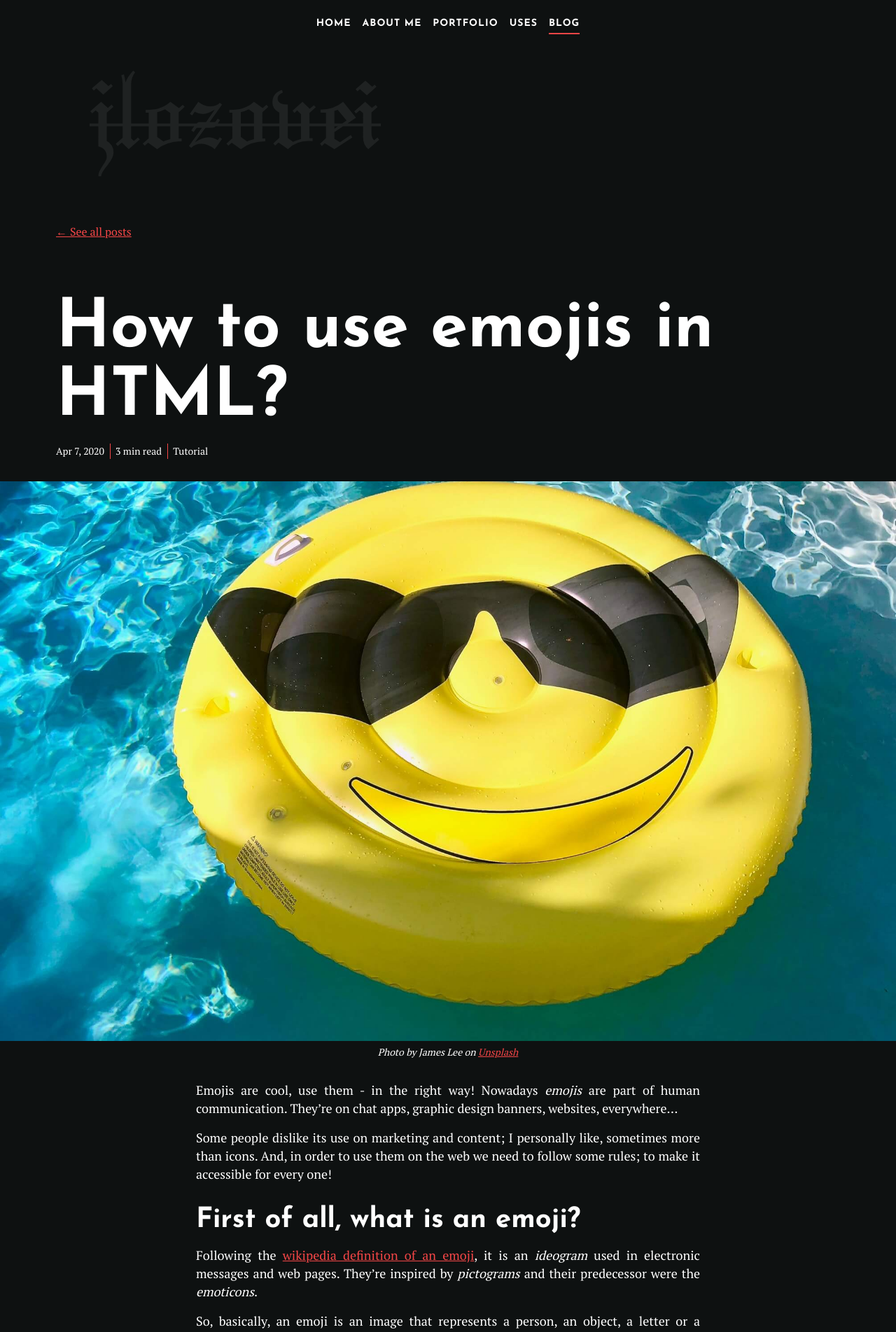
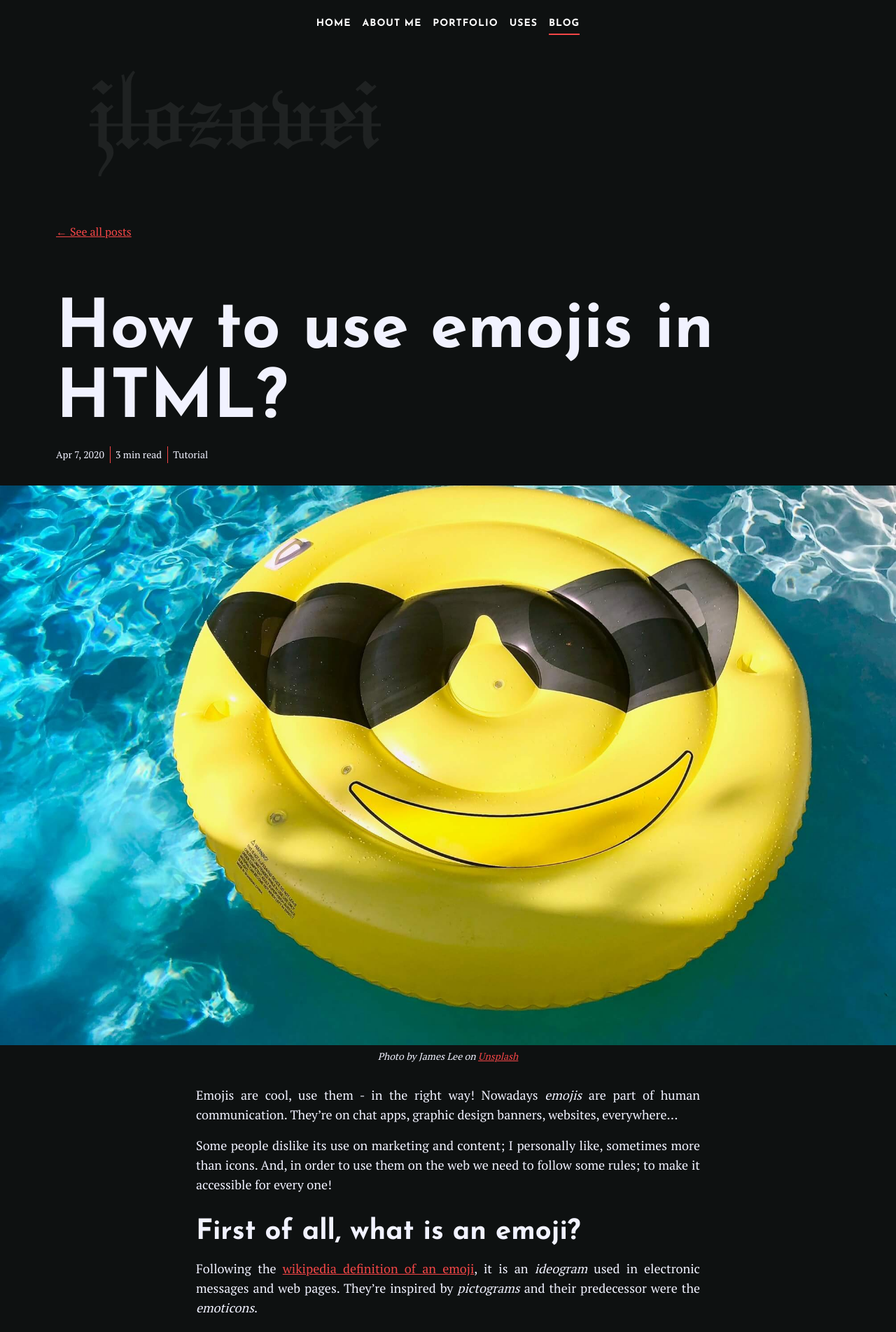
Before and after one commit to jlozovei/me, a Jekyll site: the page built from _posts/en/2020-04-07-how-to-use-emojis-in-html.md, in a window 1280 px wide. Shown: the top 1904 px of the page at 70% size. Built offline with Jekyll 4.4.1, drawn with Linux system fonts in a browser that asks for light colours; nearby versions of some CDN libraries; Markdown is read by kramdown in place of the engine named in the settings.

Commit message:
feat: update typo layout
- increase line-height
- update white shade for texts

```diff
--- a/_sass/generic/custom.scss
+++ b/_sass/generic/custom.scss
@@ -1,6 +1,6 @@
 body {
   background-color: $woodsmoke;
-  color: $white;
+  color: $text;
 
   &,
   .page {
--- a/_sass/generic/typography.scss
+++ b/_sass/generic/typography.scss
@@ -4,13 +4,13 @@ h3,
 h4,
 h5,
 h6 {
-  line-height: calc(100% + 2px);
+  line-height: calc(100% + 4px);
 }
 
 p,
 li,
 code {
-  line-height: calc(100% + 8px);
+  line-height: calc(100% + 10px);
 }
 
 h1,
--- a/_sass/settings/colors.scss
+++ b/_sass/settings/colors.scss
@@ -11,3 +11,5 @@ $black: black;
 $blue: #585ce4;
 $green: #82efcb;
 $sunset: #f44647;
+
+$text: #f1f2ff;
```
